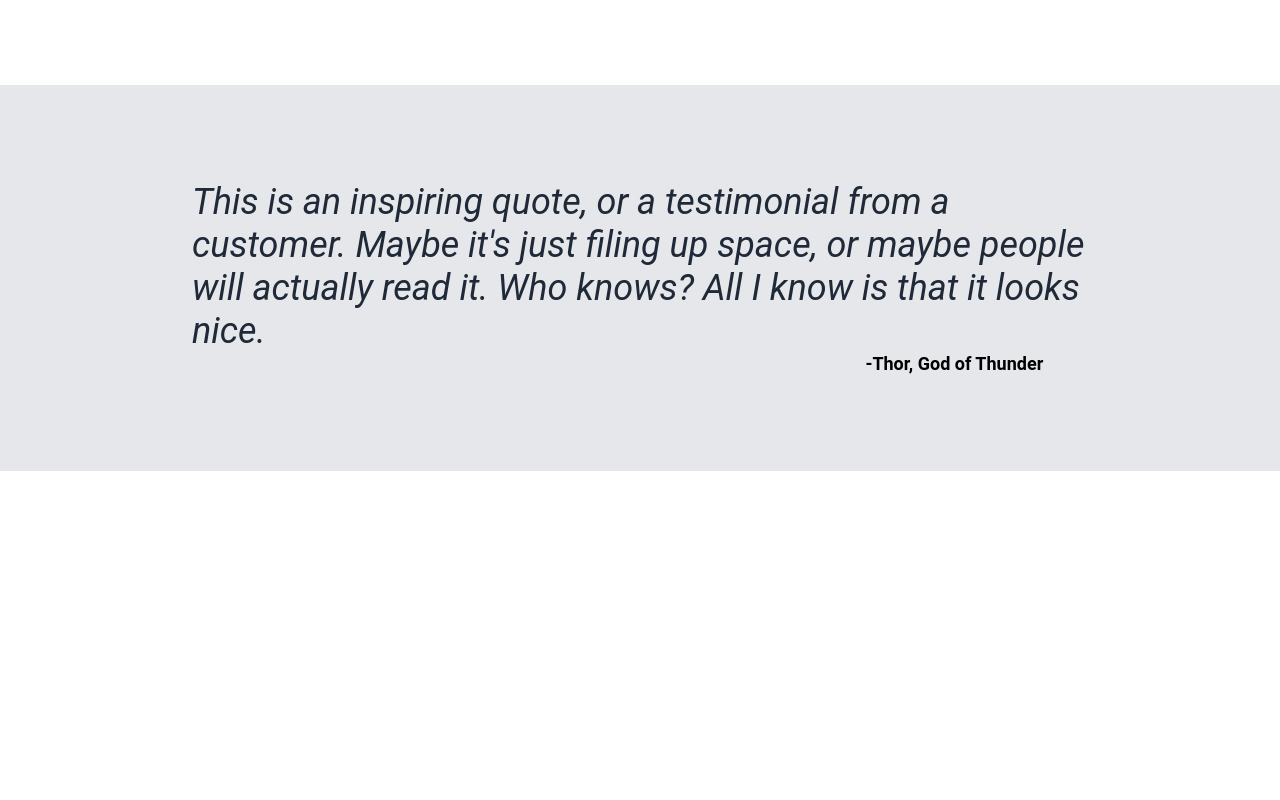
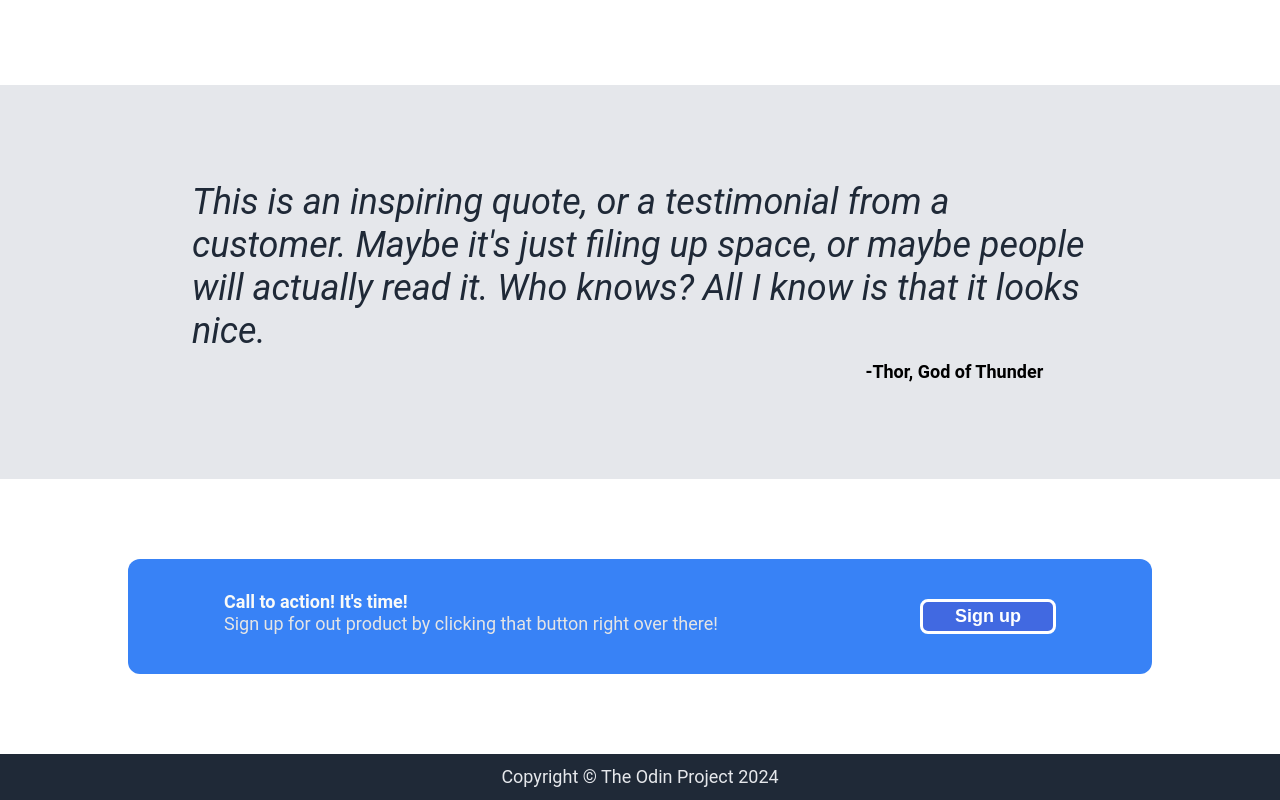
Before and after one commit to Mlajko/odin-landing-page, a plain HTML site: page index.html in a window 1280 px wide. Shown: the part 854-1654 px from the top of the page. Before the commit the page ends 1325 px from the top, so only its background shows below. Drawn offline with Linux system fonts and the light colour scheme.

Commit message:
Be the full page 1st attempt

```diff
--- a/index.html
+++ b/index.html
@@ -71,11 +71,31 @@
     <div class="section-two">
       <div class="container-quote">
         <div class="quote-text">
-          This is an inspiring quote, or a testimonial from a customer. Maybe it's just filing up space, or maybe people will actually read it. Who knows? All I know is that it looks nice.
+          <p>
+            This is an inspiring quote, or a testimonial from a customer. Maybe
+            it's just filing up space, or maybe people will actually read it.
+            Who knows? All I know is that it looks nice.
+          </p>
         </div>
-        <div class="author">
-          -Thor, God of Thunder
+        <div class="author">-Thor, God of Thunder</div>
+      </div>
+    </div>
+
+    <div class="section-tree">
+      <div class="banner">
+        <div class="banner-header">
+          <div class="action">Call to action! It's time!</div>
+          <p>
+            Sign up for out product by clicking that button right over there!
+          </p>
         </div>
+        <button class="signup-low">Sign up</button>
+      </div>
+    </div>
+
+    <div class="footer">
+      <div class="footer-text">
+        Copyright &copy; The Odin Project 2024
       </div>
     </div>
   </body>
--- a/style.css
+++ b/style.css
@@ -7,6 +7,7 @@
 body {
     font-family: Roboto, sans-serif;
     line-height: 1.2;
+    height: 100vh;
 }
 
 /* navbar */
@@ -37,7 +38,8 @@ a:hover {
     color: rgb(209, 206, 201);
 }
 
-.navbar {
+.navbar,
+.footer {
     background-color: #1f2937;
 }
 
@@ -138,7 +140,7 @@ button:hover {
 
 /* section 2 (quote)*/
 
-.quote-text {
+.quote-text p {
     font-size: 36px;
     font-style: italic;
     color: #1f2937;
@@ -161,3 +163,44 @@ button:hover {
     font-weight: bold;
     font-size: 18px;
 }
+
+/* section 3 (banner) */
+
+.banner {
+    display: flex;
+    background-color: #3882f6;
+    border-radius: 12px;
+    padding: 2em 6em;
+    margin: 5em 10%;
+    justify-content: space-between;
+    align-items: center;
+}
+
+.signup-low {
+    /* flex: 1; */
+    background: royalblue;
+    border: 3px solid white;
+    color: white;
+    cursor: pointer;
+    padding: 4px 32px;
+    border-radius: 8px;
+    font-weight: bold;
+    font-size: 18px;
+}
+
+.action {
+    font-size: 18px;
+    font-weight: bold;
+    color: #f9faf8;
+}
+
+/* footer */
+
+.footer-text {
+    padding: 12px 10%;
+    display: flex;
+    align-items: center;
+    justify-content: center;
+    font-size: 18px;
+    color: #e5e7eb;
+}
```
